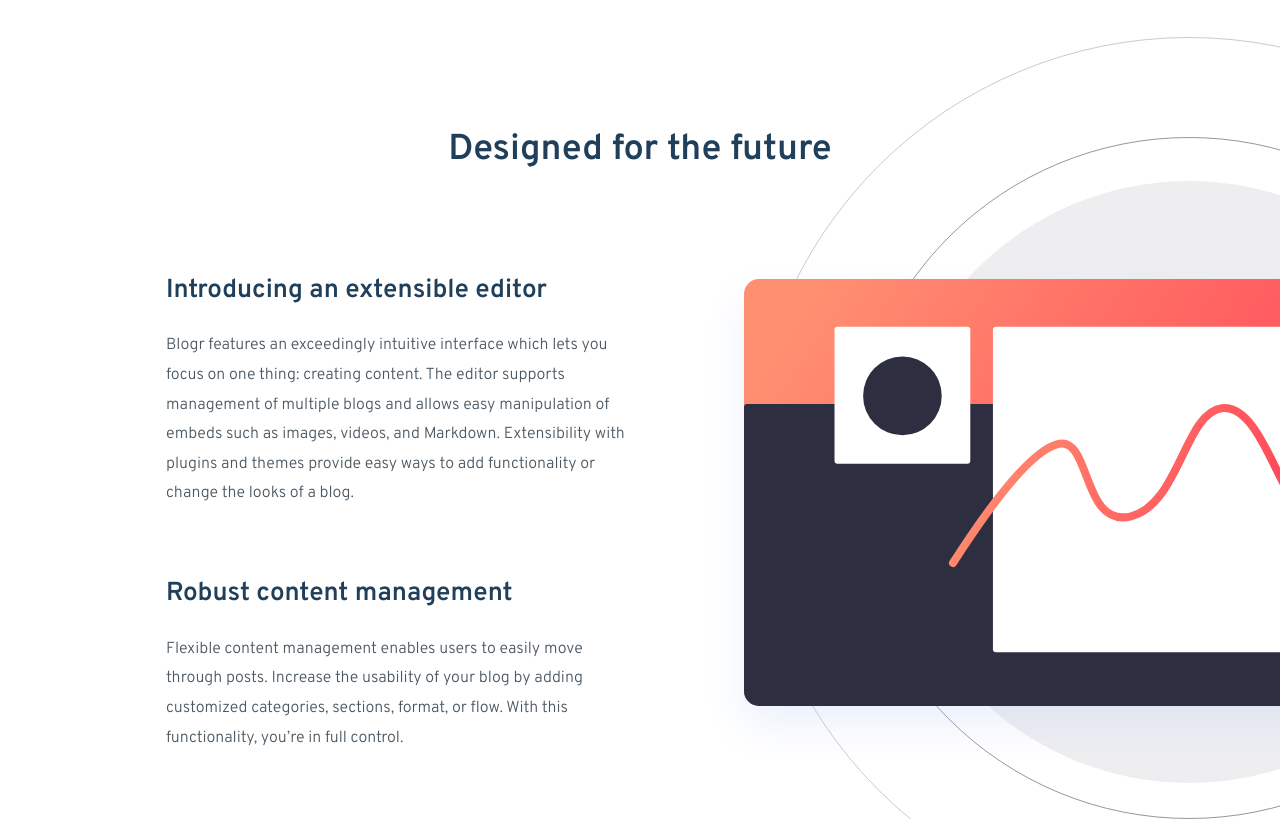
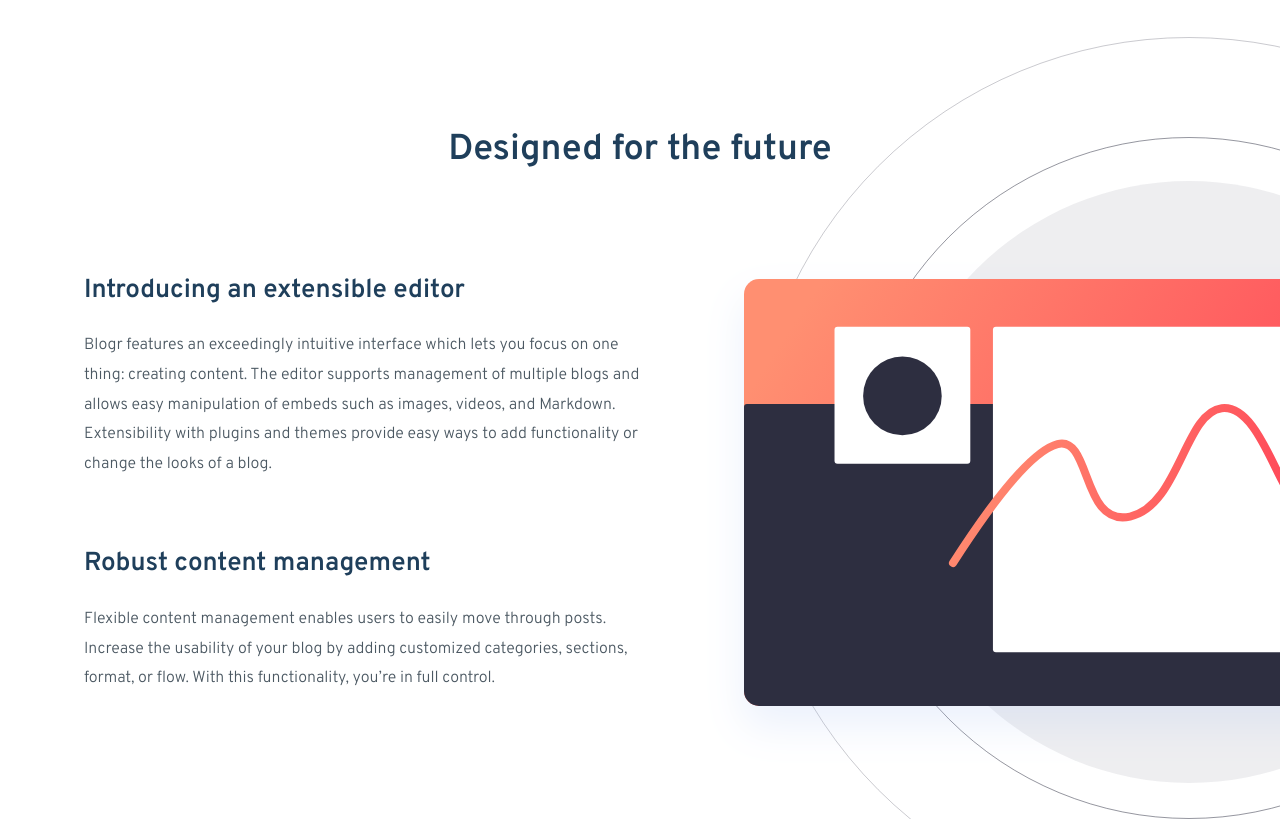
Before and after one commit to smartpie/blogr-landing-page, a plain HTML site: page index.html in a window 1280 px wide. Shown: the part 640-1459 px from the top of the page. Drawn offline with Linux system fonts and the light colour scheme.

Commit message:
Section "future" was renamed to "editor"

```diff
--- a/app/scss/_future.scss
+++ b/app/scss/_future.scss
@@ -1,4 +1,4 @@
-.future {
+.editor {
   position: relative;
 
   p {
@@ -16,7 +16,8 @@
   }
 
   &__content-wrapper {
-    margin: 0 166px;
+    max-width: 1112px;
+    margin: 0 auto;
     padding-bottom: 256px;
 
     .half {
--- a/index.html
+++ b/index.html
@@ -84,10 +84,10 @@
   </header>
 
 
-  <section class="future">
+  <section class="editor">
     <h2>Designed for the future</h2>
 
-    <div class="future__content-wrapper flex">
+    <div class="editor__content-wrapper flex">
       <div class="half">
         <h4>Introducing an extensible editor</h4>
         <p>
```
Also changed, not shown: dist/style.css.
